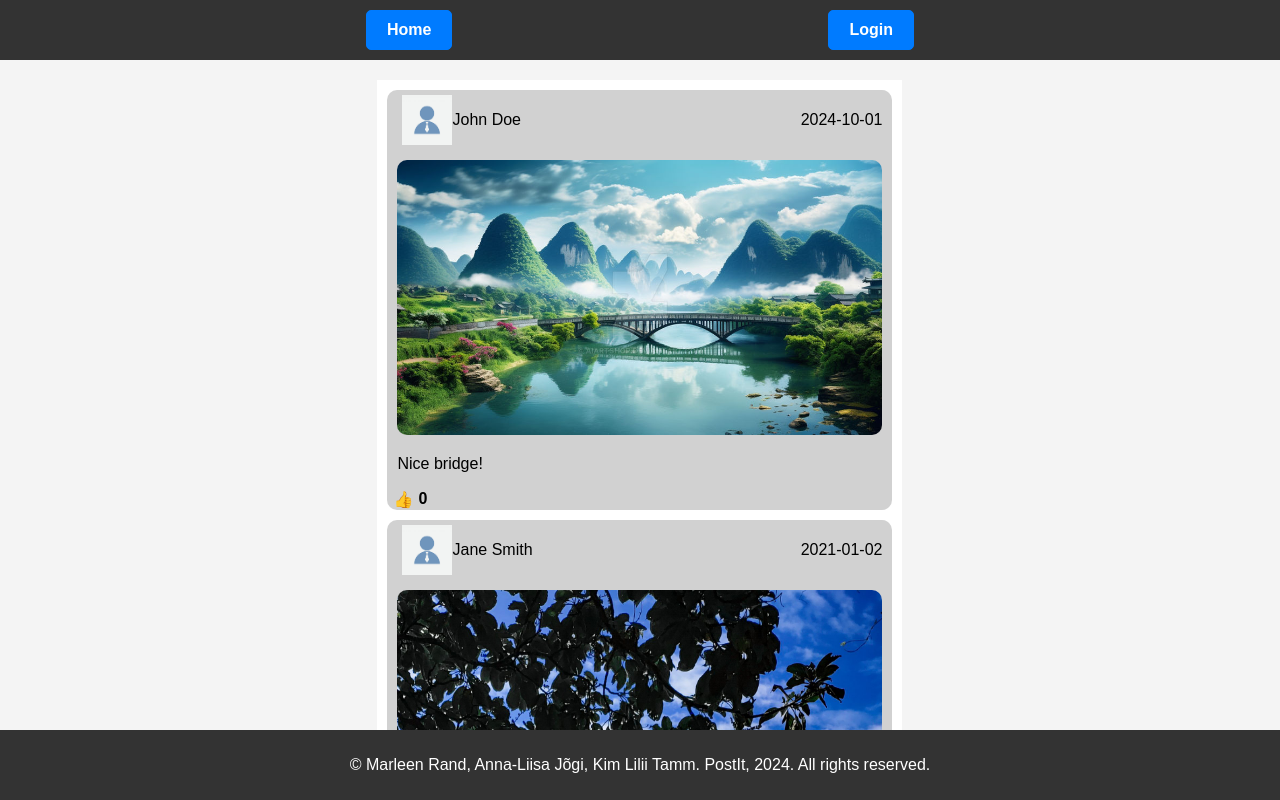
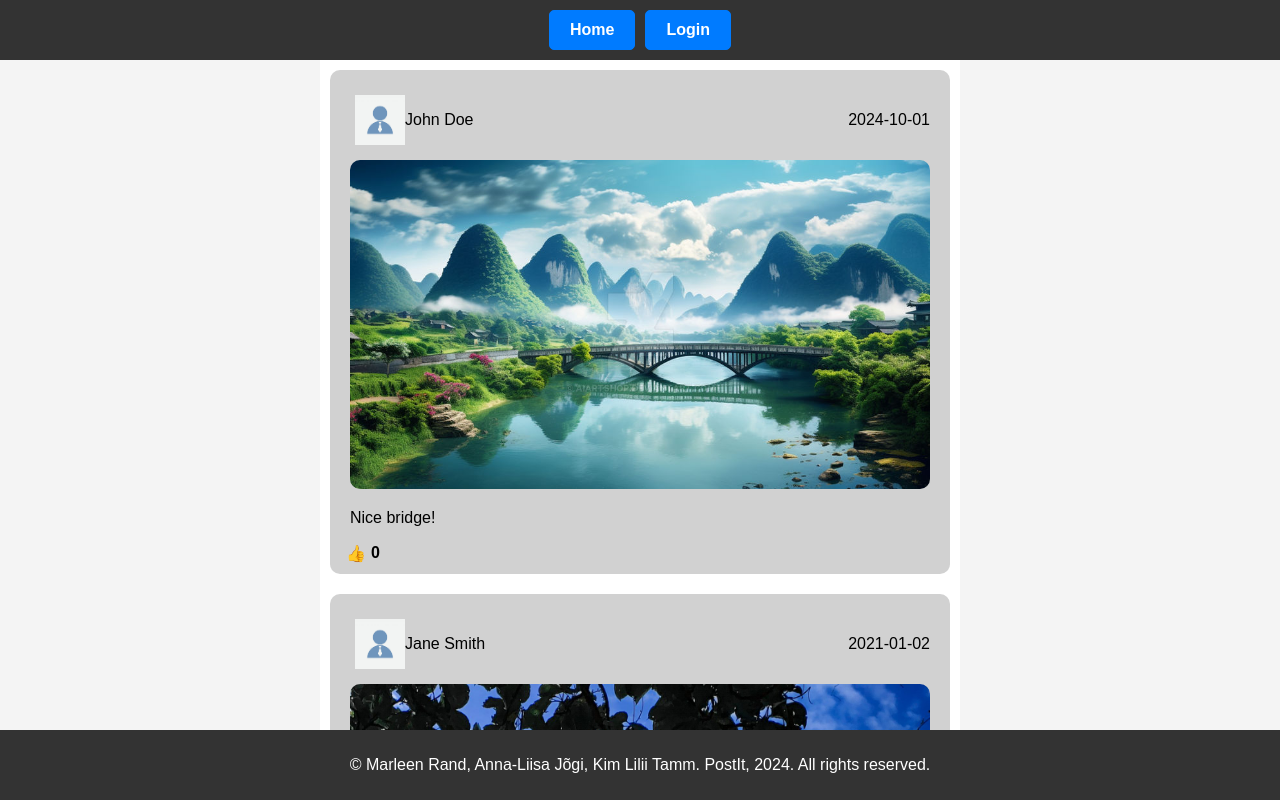
Before and after one commit to randmarl/wad_group_q_vue, a Vue app: page /#/ in a window 1280 px wide. Built offline with nearby package versions, Linux system fonts and the light colour scheme.

Commit message:
vuex works now

```diff
--- a/package.json
+++ b/package.json
@@ -11,7 +11,8 @@
     "core-js": "^3.8.3",
     "json-server": "^1.0.0-beta.3",
     "vue": "^3.2.13",
-    "vue-router": "^4.4.5"
+    "vue-router": "^4.4.5",
+    "vuex": "^4.0.2"
   },
   "devDependencies": {
     "@babel/core": "^7.12.16",
--- a/src/App.vue
+++ b/src/App.vue
@@ -1,21 +1,22 @@
 <template>
   <div id="app">
-    <nav>
-      <router-link to="/" class="nav-button">Home</router-link>
-      <router-link to="/login" class="nav-button">Login</router-link>
-    </nav>
+    <Header />
     <main>
-      <router-view/>
+      <router-view />
     </main>
-    <footer>
-      <p>&copy; Marleen Rand, Anna-Liisa Jõgi, Kim Lilii Tamm. PostIt, 2024. All rights reserved.</p>
-    </footer>
+    <Footer />
   </div>
 </template>
 
 <script>
+import Header from './components/Header.vue';
+import Footer from './components/Footer.vue';
 export default {
   name: "App",
+  components: {
+    Header,
+    Footer,
+  },
 };
 </script>
 
@@ -23,13 +24,20 @@ export default {
 #app {
   display: flex;
   flex-direction: column;
-  height: 100vh;
+  height: 100vh; /* Ensures the footer is at the bottom */
   justify-content: center;
   align-items: stretch;
   font-family: Arial, sans-serif;
   background-color: #f4f4f4;
-  margin: 0;
-	padding: 0;
+  padding: 0;
+}
+
+main {
+  flex: 1;
+  padding-top: 60px; /* Space for fixed header */
+  padding-bottom: 40px; /* Space for fixed footer */
+  overflow-y: hidden;
+  justify-content: center;
 }
 
 body, html {
@@ -37,48 +45,4 @@ body, html {
   padding: 0;
   box-sizing: border-box;
 }
-
-nav {
-  background-color: #333;
-	flex-direction: row;
-	justify-content: space-evenly;
-	display: flex;
-	align-items: center;
-  color: white;
-  padding: 10px 0;
-  gap: 10px;
-}
-
-.nav-button {
-  background-color: #007bff;
-  color: white;
-  padding: 10px 20px;
-  text-decoration: none;
-  border-radius: 5px;
-  font-weight: bold;
-  border: 1px solid #007bff;
-  transition: 0.3s;
-}
-
-.nav-button:hover {
-  background-color: white;
-  color: #007bff;
-  border: 1px solid #007bff;
-}
-
-main {
-  flex: 1;
-  overflow-y: auto;
-  padding: 20px;
-}
-
-footer {
-  background-color: #333;
-  color: white;
-  text-align: center;
-  padding: 10px 0;
-  position: fixed;
-  bottom: 0;
-  width: 100%;
- }
 </style>
--- a/src/assets/posts.json
+++ b/src/assets/posts.json
@@ -1,4 +1,5 @@
-[
+{
+  "record": [
     {
       "id": 1,
       "author": "John Doe",
@@ -129,4 +130,4 @@
       "category": "#unemployed",
       "collaborator": null
     }
-]
+]}
--- /dev/null
+++ b/src/components/Footer.vue
@@ -0,0 +1,25 @@
+<template>
+    <footer class="footer">
+        <div class="container">
+            <p>&copy; Marleen Rand, Anna-Liisa Jõgi, Kim Lilii Tamm. PostIt, 2024. All rights reserved.</p>
+        </div>
+    </footer>
+</template>
+
+<script>
+export default {
+    name: 'AppFooter'
+};
+</script>
+
+<style>
+footer {
+  background-color: #333;
+  color: white;
+  text-align: center;
+  padding: 10px 0;
+  position: fixed;
+  bottom: 0;
+  width: 100%;
+}
+</style>
--- /dev/null
+++ b/src/components/Header.vue
@@ -0,0 +1,57 @@
+<template>
+  <header>
+    <nav>
+      <router-link to="/" class="nav-button">Home</router-link>
+      <router-link to="/login" class="nav-button">Login</router-link>
+    </nav>
+  </header>
+</template>
+
+<script>
+export default {
+    name: 'AppHeader'
+};
+</script>
+
+<style>
+header {
+  background-color: #333;
+  color: white;
+  display: flex;
+  justify-content: center;
+  align-items: center;
+  width: 100%;
+  position: fixed;
+  top: 0;
+  z-index: 1000;
+  height: 60px;
+}
+
+nav {
+  background-color: #333;
+	flex-direction: row;
+	justify-content: space-evenly;
+	display: flex;
+	align-items: center;
+  color: white;
+  padding: 10px 0;
+  gap: 10px;
+}
+
+.nav-button {
+  background-color: #007bff;
+  color: white;
+  padding: 10px 20px;
+  text-decoration: none;
+  border-radius: 5px;
+  font-weight: bold;
+  border: 1px solid #007bff;
+  transition: 0.3s;
+}
+
+.nav-button:hover {
+  background-color: white;
+  color: #007bff;
+  border: 1px solid #007bff;
+}
+</style>
--- a/src/components/Post.vue
+++ b/src/components/Post.vue
@@ -18,8 +18,10 @@
       </div>
     </div>
   </template>
+
   <script>
-import userProgileImage from '@/assets/pfp.jpg'
+  import userProfileImage from '@/assets/pfp.jpg';
+  import { mapActions } from 'vuex';
 
   export default {
     name: "PostObject",
@@ -31,15 +33,13 @@ export default {
     },
     data() {
       return {
-            profileImage: userProgileImage,
+        profileImage: userProfileImage,
       };
     },
-    mounted() {
-        if (this.post.image) {
-            console.log('Image URL: ', this.post.image);
-        }
-    },
     methods: {
+      ...mapActions({
+        incrementLikes: 'incrementLikes',
+      }),
       incrementLikes() {
         this.$emit('update-likes', this.post.id);
     },
@@ -56,12 +56,16 @@ export default {
   };
   </script>
 
-<style>
+  <style scoped>
   .post {
     background-color: rgb(209, 209, 209);
     border-radius: 10px;
     margin: 10px;
+    max-width: 600px; /* Set max width to make it more responsive */
+    width: 100%;
+    padding: 10px;
   }
+
   .post-logo {
     display: flex;
     flex-direction: row;
@@ -70,6 +74,7 @@ export default {
     color: black;
     margin: 5px;
   }
+
   .post-header {
     flex-direction: row;
     justify-content: space-between;
@@ -78,17 +83,21 @@ export default {
     border-radius: 10px;
     margin: 10px;
   }
+
   .post-footer {
     justify-content: left;
   }
+
   .post-content {
     justify-content: center;
     margin: 10px;
   }
+
   .post-photo {
     width: 100%;
     border-radius: 10px;
   }
+
   .like-button {
     background-color: transparent;
     border: none;
@@ -98,9 +107,11 @@ export default {
     align-items: center;
     gap: 5px;
   }
+
   .like-button:hover {
     color: #42b983;
   }
+
   .like-count {
     font-weight: bold;
   }
--- a/src/main.js
+++ b/src/main.js
@@ -1,5 +1,6 @@
 import { createApp } from 'vue'
 import App from './App.vue'
 import router from './router'
+import store from './store/store';
 
-createApp(App).use(router).mount('#app')
+createApp(App).use(store).use(router).mount('#app')
--- /dev/null
+++ b/src/store/store.js
@@ -0,0 +1,64 @@
+import { createStore } from 'vuex';
+import postData from '@/assets/posts.json';
+
+const saveStateToLocalStorage = (state) => {
+  localStorage.setItem('vuex-posts', JSON.stringify(state.posts));
+};
+
+const loadStateFromLocalStorage = () => {
+  const savedPosts = localStorage.getItem('vuex-posts');
+  if (savedPosts) {
+    try {
+      const parsedPosts = JSON.parse(savedPosts);
+      return parsedPosts.map(post => ({
+        ...post,
+        likes: post.likes || 0,
+      }));
+    } catch (e) {
+      console.error('Error parsing posts from localStorage:', e);
+      return postData.record.map(post => ({
+        ...post,
+        likes: post.likes || 0,
+      }));
+    }
+  } else {
+    return postData.record.map(post => ({
+      ...post,
+      likes: post.likes || 0,
+    }));
+  }
+};
+
+const store = createStore({
+  state: {
+    posts: loadStateFromLocalStorage(),
+  },
+  mutations: {
+    INCREMENT_LIKES(state, postId) {
+      const post = state.posts.find(p => p.id === postId);
+      if (post) {
+        post.likes++;
+        saveStateToLocalStorage(state);
+      }
+    },
+    RESET_LIKES(state) {
+      state.posts.forEach(post => {
+        post.likes = 0;
+      });
+      saveStateToLocalStorage(state);
+    },
+  },
+  actions: {
+    incrementLikes({ commit }, postId) {
+      commit('INCREMENT_LIKES', postId);
+    },
+    resetLikes({ commit }) {
+      commit('RESET_LIKES');
+    },
+  },
+  getters: {
+    allPosts: state => state.posts,
+  },
+});
+
+export default store;
--- a/src/views/HomeView.vue
+++ b/src/views/HomeView.vue
@@ -2,7 +2,7 @@
     <div id="home">
       <div class="sidepanel"></div>
       <div class="content">
-            <PostObject v-for="post in posts" :key="post.id" :post="post" @update-likes="updateLikes"/>
+        <PostObject v-for="post in posts" :key="post.id" :post="post" @update-likes="updateLikes" />
         <button class="reset-button" v-on:click="resetLikes"> Reset Likes </button>
       </div>
       <div class="sidepanel"></div>
@@ -11,48 +11,23 @@
 
   <script>
   import PostObject from "../components/Post.vue";
-import Data from '@/assets/posts.json';
+  import { mapState, mapActions } from 'vuex';
 
   export default {
     name: "HomeView",
     components: {
       PostObject,
     },
-    data() {
-        return {
-            posts: [],
-        };
+    computed: {
+      ...mapState({
+        posts: state => state.posts, // Get posts from Vuex store
+      }),
     },
     methods: {
-        async fetchPosts() {
-            try {
-                //const response = await fetch(Data);
-                //const data = await response.json();
-                //this.posts = data.record || data;
-                this.posts = (Data.record || Data).map(post => {
-                    return {
-                        ...post,
-                        likes: post.likes || 0,
-                    };
-                });
-            } catch (error) {
-                console.error("Error fetching posts: ", error);
-            }
-        },
-        resetLikes() {
-            this.posts.forEach((post) => {
-                post.likes = 0;
-            });
-        },
-        updateLikes(postId) {
-            const post = this.posts.find(p => p.id === postId);
-            if (post) {
-                post.likes++;
-            }
-        }
-    },
-    mounted() {
-        this.fetchPosts();
+      ...mapActions({
+        resetLikes: 'resetLikes', // Map Vuex resetLikes action
+        updateLikes: 'incrementLikes', // Map Vuex incrementLikes action
+      }),
     },
   };
   </script>
@@ -61,18 +36,23 @@ export default {
   #home {
   display: flex;
   flex-direction: row;
-    justify-content: space-around;
+  justify-content: space-between; /* Distribute space between content and side panels */
   width: 100%;
   height: 100%;
   margin-bottom: 40px;
 }
+
 .content {
   background-color: white;
-	aspect-ratio: 3 / 4;
+  max-width: 100%;
+  display: flex;
+  flex-direction: column;
+  justify-content: flex-start; /* Align posts from the top */
   overflow-y: auto;
 }
+
 .side-panel {
-    flex: 1;
+  flex: 1; /* Side panels take up less space */
   background-color: rgb(209, 209, 209);
 }
 
@@ -90,4 +70,5 @@ export default {
 .reset-button:hover {
   background-color: #36a372;
 }
+
 </style>
```
Also changed, not shown: 1 other file (tests, documents, lock files or other folders). Lines whose indentation alone changed are shown as unchanged.
